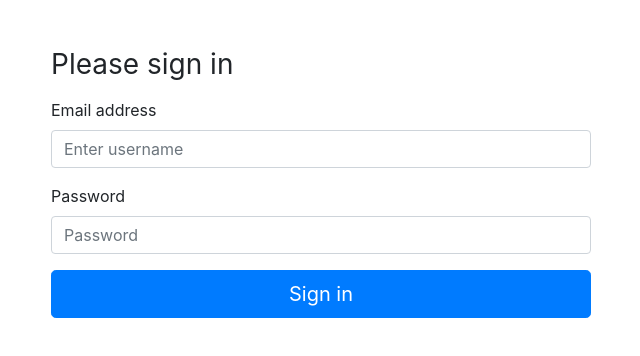
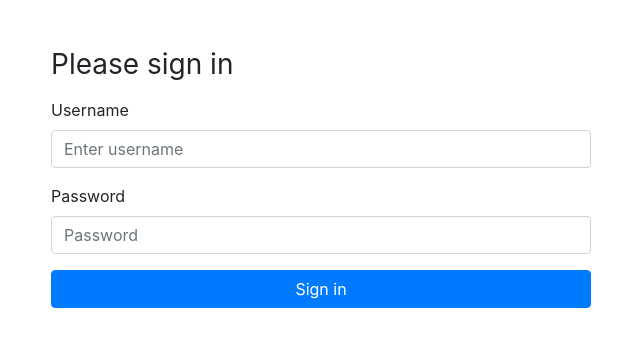
Before and after one commit to sctpimming/openOTOG, a React (Create React App) app in the folder openotog/: page /login in a window 1280 px wide. Shown: the top 356 px of the page, without its empty margins (319-959 px from the left). Built offline with nearby package versions, Linux system fonts and the light colour scheme.

Commit message:
edit
- login component in react style
- minor fix  UI

```diff
--- a/openotog/src/Body.js
+++ b/openotog/src/Body.js
@@ -85,8 +85,6 @@ class Problem extends React.Component{
                                     <Button variant="primary" type ="submit" block>
                                         Submit
                                     </Button>
-                                    <p></p>
-                                    <br></br>
                                     <Button variant = "secondary" onClick={this.viewPDF} block>
                                         View PDF
                                     </Button>
--- a/openotog/src/Login.js
+++ b/openotog/src/Login.js
@@ -48,43 +48,34 @@ class Login extends Component {
     }
     return (
         <Container>
+            <br></br>
+            <br></br>
             <Row>
-            <div className="col-md-6 mt-5 mx-auto">
-                <form noValidate onSubmit={this.onSubmit}>
-                <h1 className="h3 mb-3 font-weight-normal">Please sign in</h1>
-                <div className="form-group">
-                    <label htmlFor="username">Email address</label>
-                    <input
-                    type="username"
-                    className="form-control"
-                    name="username"
-                    placeholder="Enter username"
-                    value={this.state.username}
-                    onChange={this.onChange}
-                    />
-                </div>
-                <div className="form-group">
-                    <label htmlFor="password">Password</label>
-                    <input
-                    type="password"
-                    className="form-control"
-                    name="password"
-                    placeholder="Password"
-                    value={this.state.password}
-                    onChange={this.onChange}
-                    />
-                </div>
-                <button
-                    type="submit"
-                    className="btn btn-lg btn-primary btn-block"
-                >
+              <Col></Col>
+              <Col xs = {6}>
+                <Form onSubmit = {this.onSubmit}>
+                  <h1 className="h3 mb-3 font-weight-normal">Please sign in</h1>
+                  <Form.Group controlId = "form_username">
+                    <Form.Label>Username</Form.Label>
+                    <Form.Control type = "username" name = "username" value ={this.state.username}
+                    onChange = {this.onChange} placeholder = "Enter username" />
+                  </Form.Group>
+
+                  <Form.Group controlId = "form_password">
+                    <Form.Label>Password</Form.Label>
+                    <Form.Control type = "password" name = "password" value = {this.state.password}
+                    onChange = {this.onChange} placeholder = "Password"/>
+                  </Form.Group>
+
+                  <Button variant = "primary" type = "submit" block>
                     Sign in
-                </button>
-                </form>
-            </div>
+                  </Button>
+                </Form>
+              </Col>
+              <Col></Col>
             </Row>
         </Container>
-    )
+    );
   }
 }
 
```
